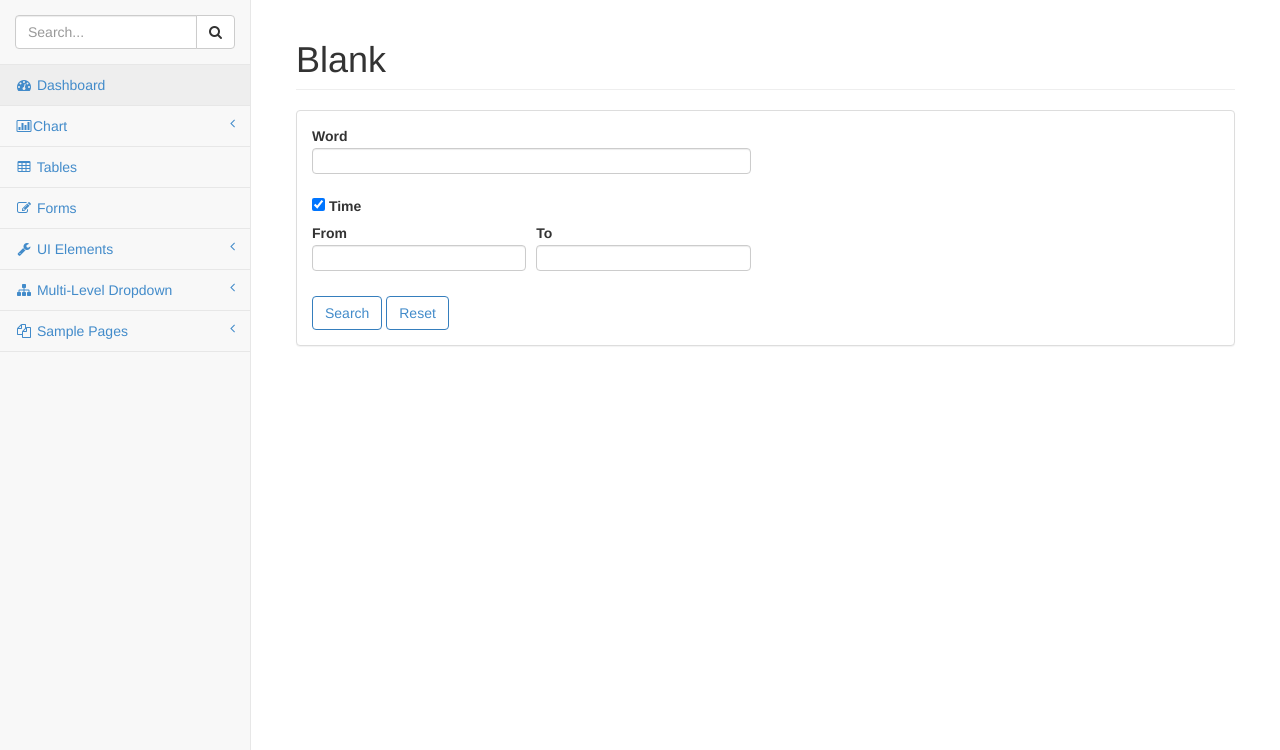
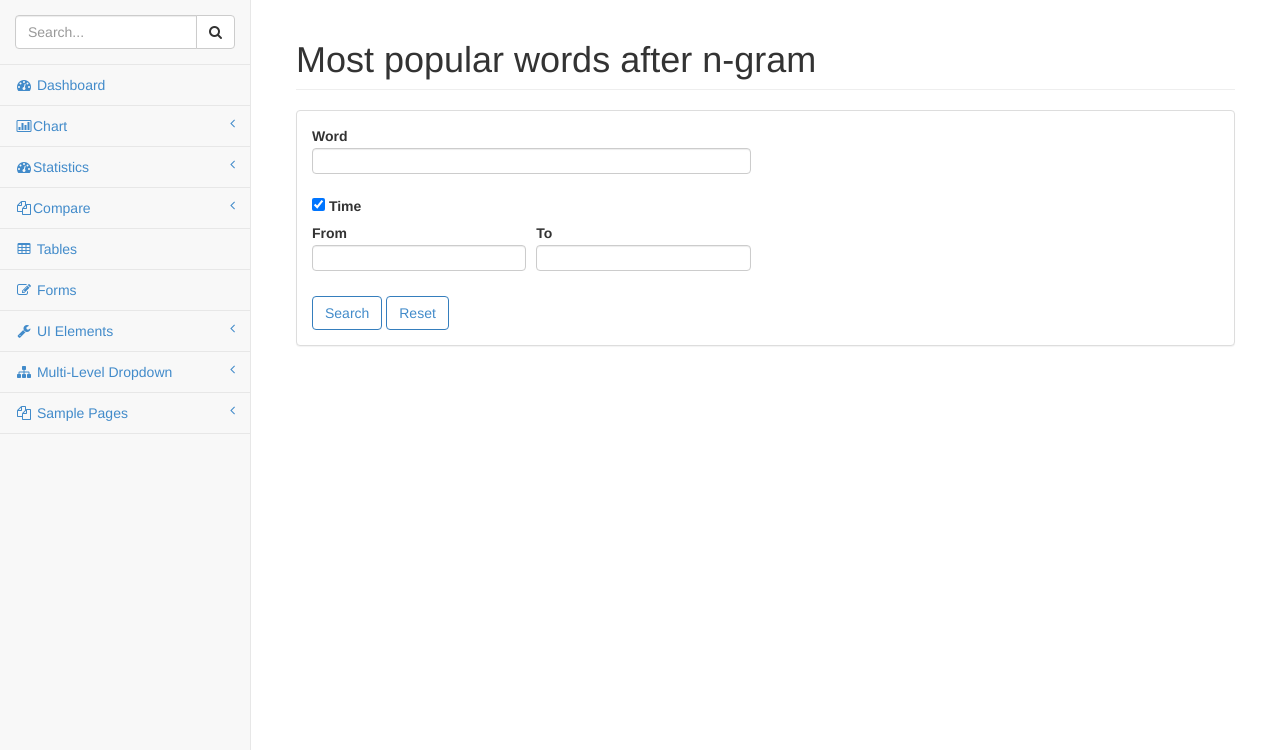
Before and after one commit to madurangasiriwardena/sinmin-web, a PHP site: page /popularwords.php in a window 1280 px wide. Shown: the part 51-801 px from the top of the page. Run offline with PHP 8.4, Linux system fonts and the light colour scheme.

Commit message:
minor modifications to sidebar

```diff
--- a/frequency.php
+++ b/frequency.php
@@ -20,7 +20,7 @@
             <div class="container-fluid">
                 <div class="row">
                     <div class="col-lg-12">
-                        <h1 class="page-header">Blank</h1>
+                        <h1 class="page-header">Frequency of n-gram</h1>
                     </div>
                     <!-- /.col-lg-12 -->
                 </div>
--- a/popularwords.php
+++ b/popularwords.php
@@ -20,7 +20,7 @@
             <div class="container-fluid">
                 <div class="row">
                     <div class="col-lg-12">
-                        <h1 class="page-header">Blank</h1>
+                        <h1 class="page-header">Most popular words after n-gram</h1>
                     </div>
                     <!-- /.col-lg-12 -->
                 </div>
--- a/sidebar.php
+++ b/sidebar.php
@@ -13,7 +13,7 @@
                             <!-- /input-group -->
             </li>
             <li>
-                <a class="active" href="index.php"><i class="fa fa-dashboard fa-fw"></i> Dashboard</a>
+                <a href="index.php"><i class="fa fa-dashboard fa-fw"></i> Dashboard</a>
             </li>
             <li>
                 <a href="#"><i class="fa fa-bar-chart-o fa-fw"></i>Chart<span class="fa arrow"></span></a>
@@ -23,6 +23,30 @@
                     </li>
                     <li>
                         <a href="popularwords.php">Popular</a>
+                    </li>
+                </ul>
+                <!-- /.nav-second-level -->
+            </li>
+            <li>
+                <a href="#"><i class="fa fa-dashboard fa-fw"></i>Statistics<span class="fa arrow"></span></a>
+                <ul class="nav nav-second-level">
+                    <li>
+                        <a href="#">Frequency</a>
+                    </li>
+                    <li>
+                        <a href="#">Popular</a>
+                    </li>
+                </ul>
+                <!-- /.nav-second-level -->
+            </li>
+            <li>
+                <a href="#"><i class="fa fa-files-o fa-fw"></i>Compare<span class="fa arrow"></span></a>
+                <ul class="nav nav-second-level">
+                    <li>
+                        <a href="#">Frequency</a>
+                    </li>
+                    <li>
+                        <a href="#">Popular</a>
                     </li>
                 </ul>
                 <!-- /.nav-second-level -->
```
